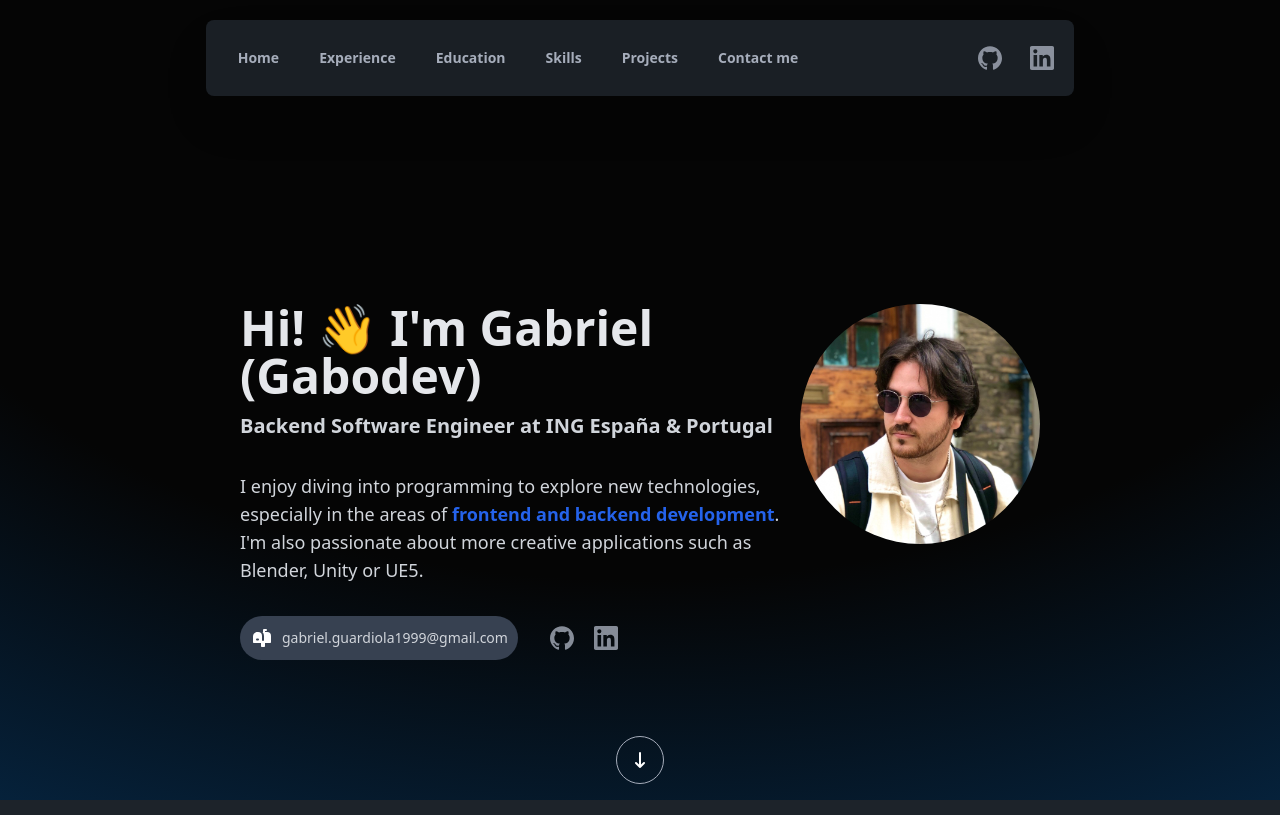
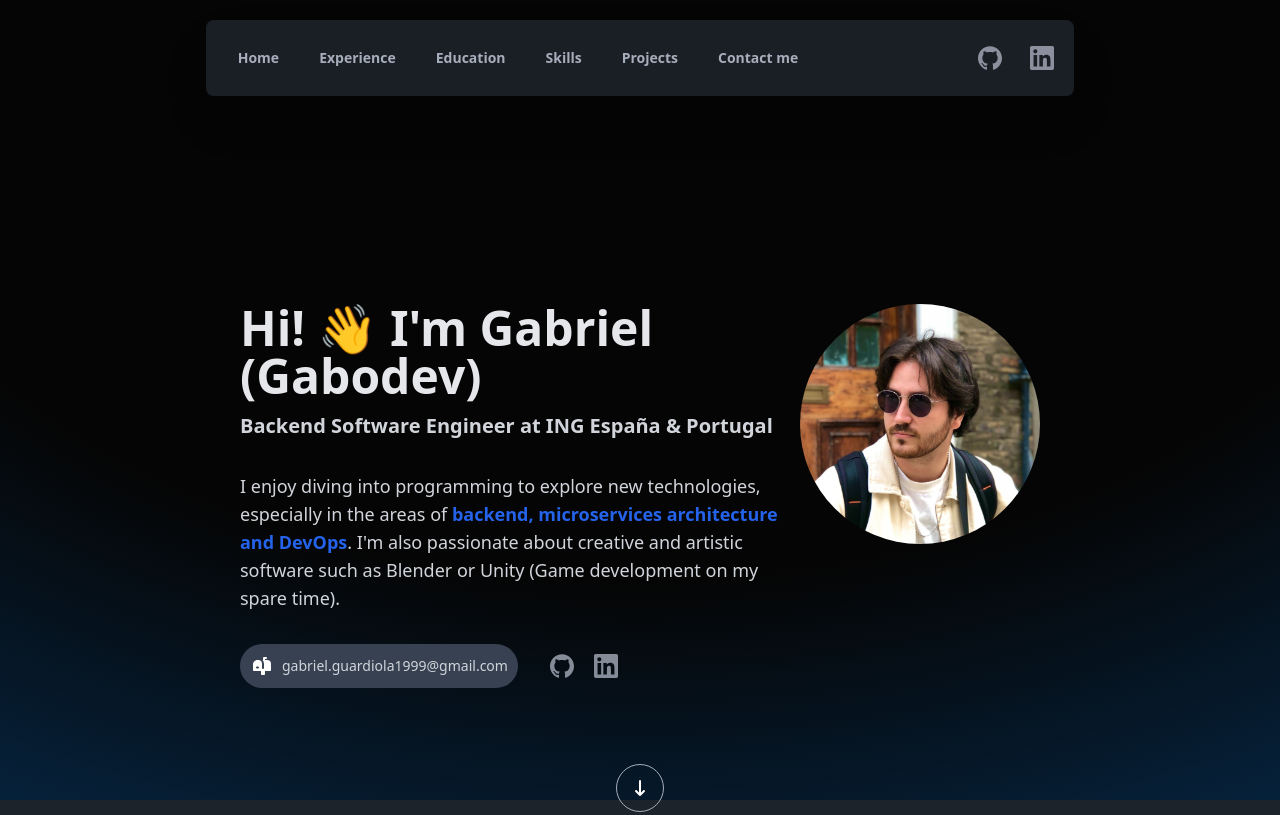
Before and after one commit to Gguardiola/Portfolio-v1, an Astro site: page / in a window 1280 px wide. Shown: the top 815 px of the page. Built offline with nearby package versions, Linux system fonts and the light colour scheme; Astro itself is replaced by a stand-in of ours; what tw-elements would draw is missing.

Commit message:
refactor: about desc

```diff
--- a/src/components/About.astro
+++ b/src/components/About.astro
@@ -35,7 +35,7 @@ onload = typeWriter;
                 </div>
             </div>
             <p class="mt-3 mb-8 text-xl font-bold text-gray-300">Backend Software Engineer at ING España & Portugal</p>
-            <p class="mb-8 mt-1 text-lg text-gray-300">I enjoy diving into programming to explore new technologies, especially in the areas of <span class="font-bold text-blue-600">frontend and backend development</span>. I'm also passionate about more creative applications such as Blender, Unity or UE5.</p>
+            <p class="mb-8 mt-1 text-lg text-gray-300">I enjoy diving into programming to explore new technologies, especially in the areas of <span class="font-bold text-blue-600">backend, microservices architecture and DevOps</span>. I'm also passionate about creative and artistic software such as Blender or Unity (Game development on my spare time).</p>
             <div class="flex flex-col md:gap-5 space-y-4 sm:flex-row sm:justify-center md:justify-start sm:space-y-0">
                 <div class="items-center">
                     <span class="inline-flex items-center justify-center text-sm font-medium me-2 p-2.5 rounded-full bg-gray-700 text-gray-300">
```
